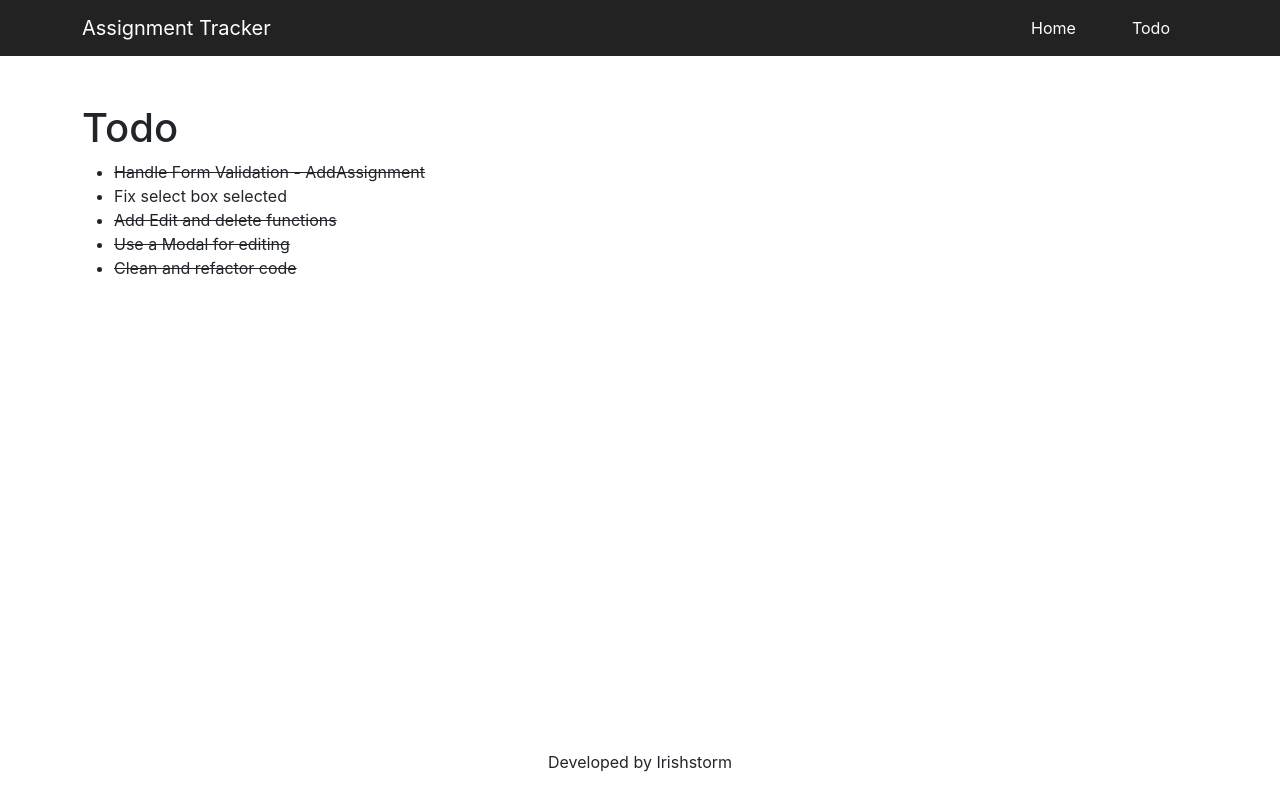
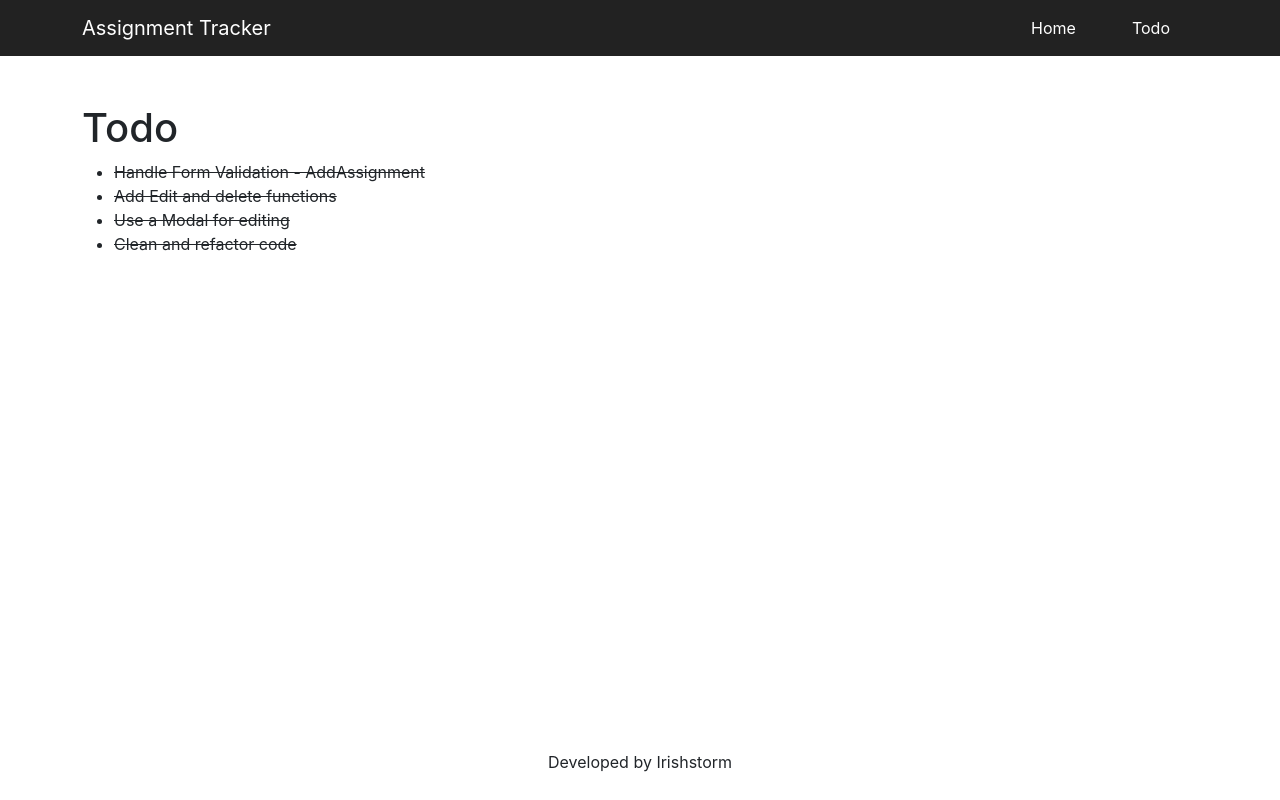
Before and after one commit to irishstorm/Assignment-Tracker, a React (Create React App) app: page /todo in a window 1280 px wide. Built offline with nearby package versions, Linux system fonts and the light colour scheme.

Commit message:
Some small edits

```diff
--- a/src/components/assignments/AddAssignment/AddAssignment.tsx
+++ b/src/components/assignments/AddAssignment/AddAssignment.tsx
@@ -41,6 +41,7 @@ export default function AddAssignment() {
             onChange={(e) => {
               setAssignment(e.target.value);
             }}
+            required
           />
         </div>
 
--- a/src/components/todo/todo.tsx
+++ b/src/components/todo/todo.tsx
@@ -8,10 +8,11 @@ export default function todo() {
         <li>
           <s>Handle Form Validation - AddAssignment</s>
         </li>
-        <li>Fix select box selected</li>
+
         <li>
           <s>Add Edit and delete functions</s>
         </li>
+
         <li>
           <s>Use a Modal for editing</s>
         </li>
```
